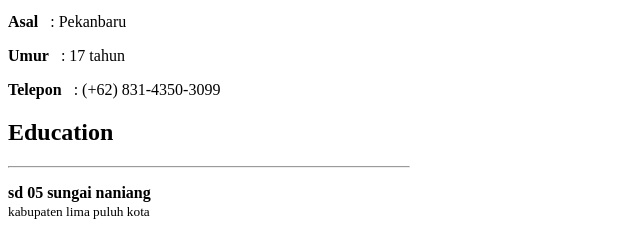
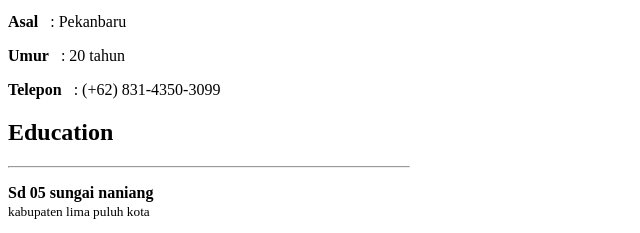
Before and after one commit to kadriputra/kadriputra.github.io, a plain HTML site: page index.html in a window 1280 px wide. Shown: the part 204-437 px from the top of the page, 0-640 px from the left. Drawn offline with Linux system fonts and the light colour scheme.

Commit message:
Update index.html

```diff
--- a/index.html
+++ b/index.html
@@ -13,13 +13,13 @@
    <hr width="400px" align="left">
    <p><strong>Nama</strong>&ensp; : Lailatul Qadri</p>
    <p><strong>Asal</strong>&ensp; : Pekanbaru</p>
-   <P><strong>Umur</strong>&ensp; : 17 tahun</P>
+   <P><strong>Umur</strong>&ensp; : 20 tahun</P>
    <p><strong>Telepon</strong>&ensp; : (+62) 831-4350-3099</p>
 
 
     <h2>Education</h2>
      <hr width="400px" align="left">
-     <p> <strong>sd 05 sungai naniang</strong>
+     <p> <strong>Sd 05 sungai naniang</strong>
         <br>
         <small>kabupaten lima puluh kota</small>
      </p>
```
